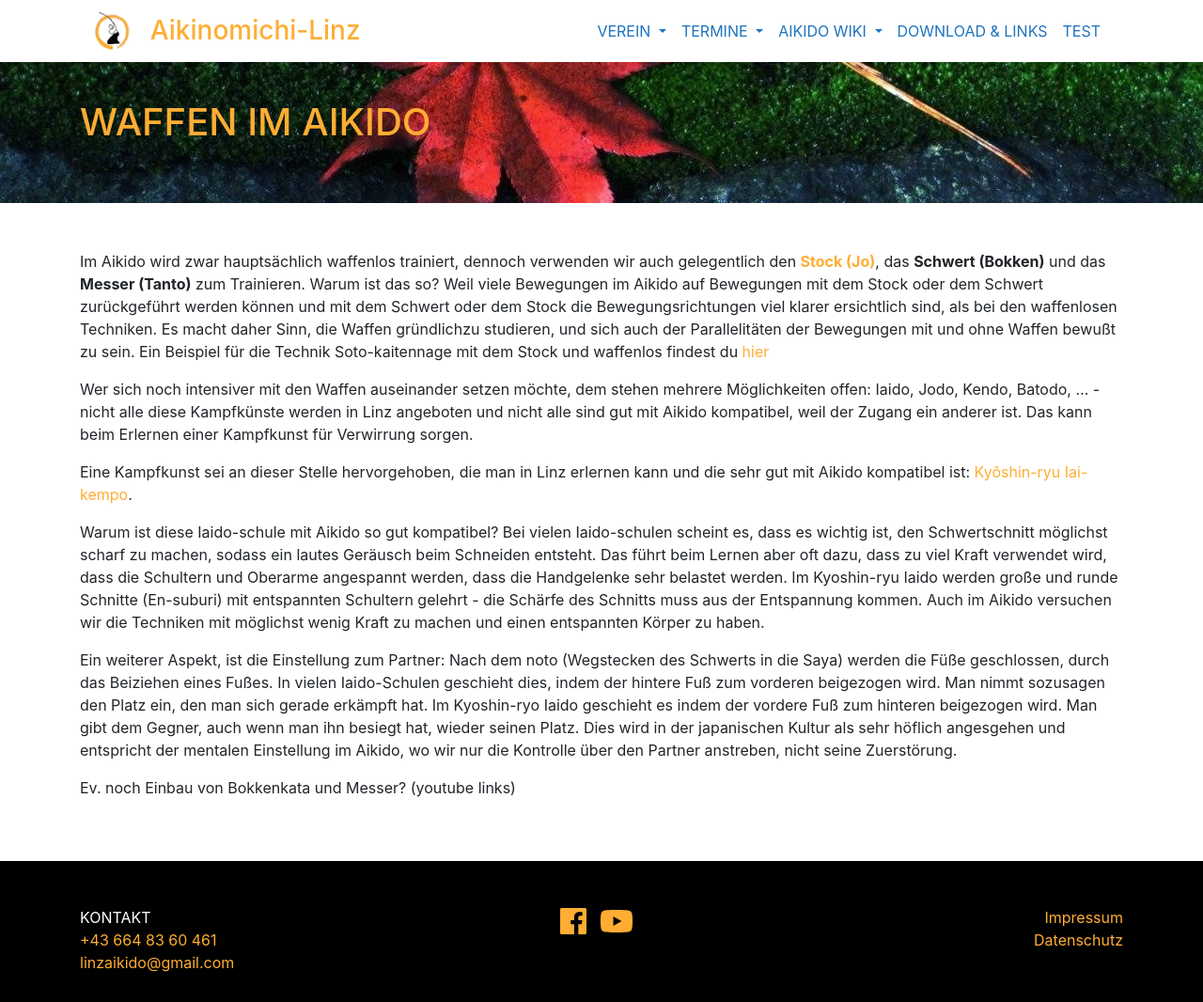
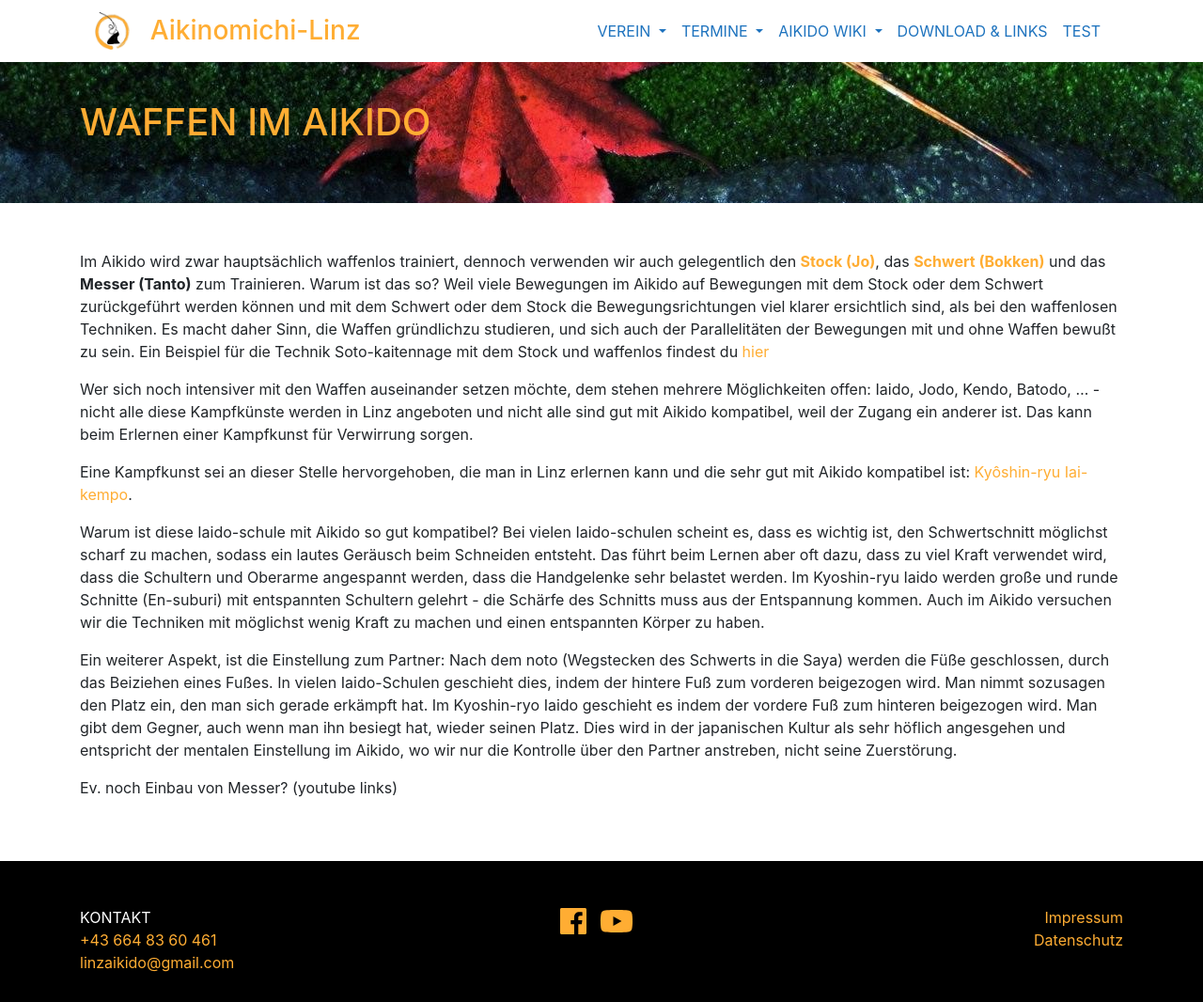
Before and after one commit to TWachs/aikinomichi-linz, a Jekyll site: the page built from aikidoUndIaido.md, in a window 1280 px wide. Shown: the whole page at 94% size. Built offline with Jekyll 4.4.1, drawn with Linux system fonts in a browser that asks for light colours; nearby versions of some CDN libraries.

Commit message:
Update aikidoUndIaido.md
link zu bokkenkata

```diff
--- a/aikidoUndIaido.md
+++ b/aikidoUndIaido.md
@@ -7,7 +7,7 @@ title: Waffen im Aikido
 <div class="container block" markdown="1">
 
 
-Im Aikido wird zwar hauptsächlich waffenlos trainiert, dennoch verwenden wir auch gelegentlich den [**Stock (Jo)**](https://www.youtube.com/watch?v=gVl-DzhUTMI){:target="_blank"}, das **Schwert (Bokken)** und das **Messer (Tanto)** zum Trainieren. Warum ist das so? Weil viele Bewegungen im Aikido auf Bewegungen mit dem Stock oder dem Schwert zurückgeführt werden können und mit dem Schwert oder dem Stock die Bewegungsrichtungen viel klarer ersichtlich sind, als bei den waffenlosen Techniken. Es macht daher Sinn, die Waffen gründlichzu studieren, und sich auch der Parallelitäten der Bewegungen mit und ohne Waffen bewußt zu sein. Ein Beispiel für die Technik Soto-kaitennage mit dem Stock und waffenlos findest du [hier](https://www.youtube.com/watch?v=aWpEFcDG-Nk){:target="_blank"}
+Im Aikido wird zwar hauptsächlich waffenlos trainiert, dennoch verwenden wir auch gelegentlich den [**Stock (Jo)**](https://www.youtube.com/watch?v=gVl-DzhUTMI){:target="_blank"}, das [**Schwert (Bokken)**](https://www.youtube.com/watch?v=p8-9o0L_SxU){:target="_blank"} und das **Messer (Tanto)** zum Trainieren. Warum ist das so? Weil viele Bewegungen im Aikido auf Bewegungen mit dem Stock oder dem Schwert zurückgeführt werden können und mit dem Schwert oder dem Stock die Bewegungsrichtungen viel klarer ersichtlich sind, als bei den waffenlosen Techniken. Es macht daher Sinn, die Waffen gründlichzu studieren, und sich auch der Parallelitäten der Bewegungen mit und ohne Waffen bewußt zu sein. Ein Beispiel für die Technik Soto-kaitennage mit dem Stock und waffenlos findest du [hier](https://www.youtube.com/watch?v=aWpEFcDG-Nk){:target="_blank"}
 
 Wer sich noch intensiver mit den Waffen auseinander setzen möchte, dem stehen mehrere Möglichkeiten offen: Iaido, Jodo, Kendo, Batodo, ... - nicht alle diese Kampfkünste werden in Linz angeboten und nicht alle sind gut mit Aikido kompatibel, weil der Zugang ein anderer ist. Das kann beim Erlernen einer Kampfkunst für Verwirrung sorgen.
 
@@ -17,6 +17,6 @@ Warum ist diese Iaido-schule mit Aikido so gut kompatibel? Bei vielen Iaido-schu
 
 Ein weiterer Aspekt, ist die Einstellung zum Partner: Nach dem noto (Wegstecken des Schwerts in die Saya) werden die Füße geschlossen, durch das Beiziehen eines Fußes. In vielen Iaido-Schulen geschieht dies, indem der hintere Fuß zum vorderen beigezogen wird. Man nimmt sozusagen den Platz ein, den man sich gerade erkämpft hat. Im Kyoshin-ryo Iaido geschieht es indem der vordere Fuß zum hinteren beigezogen wird. Man gibt dem Gegner, auch wenn man ihn besiegt hat, wieder seinen Platz. Dies wird in der japanischen Kultur als sehr höflich angesgehen und entspricht der mentalen Einstellung im Aikido, wo wir nur die Kontrolle über den Partner anstreben, nicht seine Zuerstörung.
 
-Ev. noch Einbau von Bokkenkata und Messer? (youtube links)
+Ev. noch Einbau von Messer? (youtube links)
 
 </div>
```
